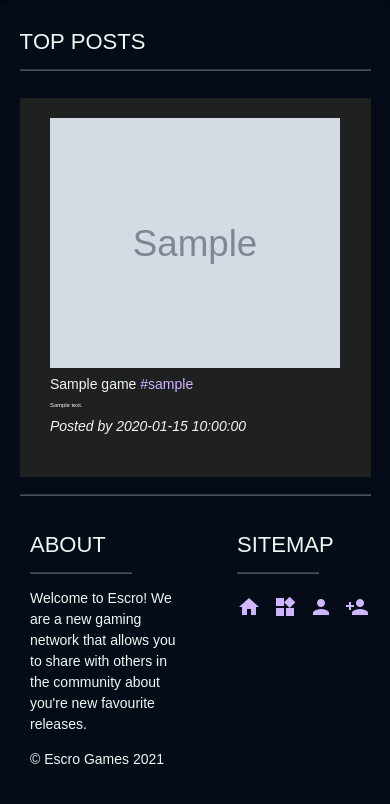
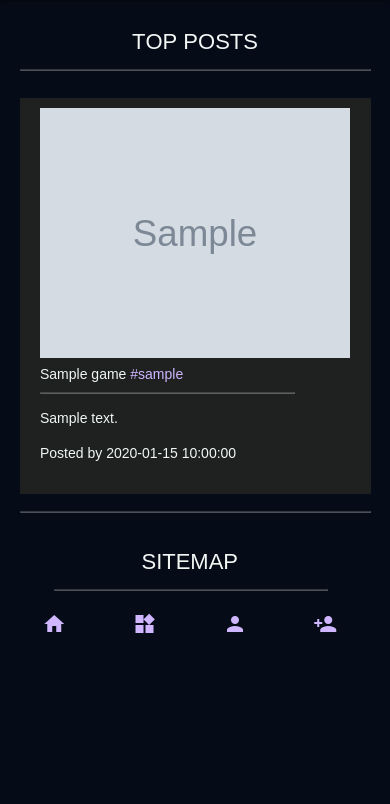
Before and after one commit to SleepyMan93/escro-games, a Flask app: page / in a window 390 px wide. Shown: the part 56-860 px from the top of the page. After the commit the page ends 689 px from the top, so only its background shows below. Run offline with Flask 2, Linux system fonts and the light colour scheme; grey boxes marked "Sample" are stand-in pictures; a database or web service that is not in the repository returns one stand-in record (values such as "Sample title"); some libraries are stand-ins or nearby versions.

Commit message:
90% complete, site is now fully responsive. Minor tweaks left

```diff
--- a/static/css/style.css
+++ b/static/css/style.css
@@ -194,10 +194,6 @@ hr {
 
 .genre-type {
   color: #cfb6ff;
-}
-
-.post-details {
-  font-size: 1.5vw;
 }
 
 /* search box */
@@ -655,6 +651,18 @@ main #genre_type {
 
 /* Media Queries */
 
+@media only screen and (min-width: 1200px) {
+  .post-details {
+    font-size: 1vw;
+    margin: 2.3rem 0px 2.3rem 0px;
+  }
+
+  .post-title {
+    font-size: 0.2vw
+  }
+
+}
+
 @media only screen and (min-width: 993px) {
   .container {
       width: 70%;
@@ -666,6 +674,70 @@ main #genre_type {
 
   .post-details {
     font-size: 1vw;
+    margin: 2.3rem 0px 2.3rem 0px;
+  }
+
+  .post-title {
+    font-size: 1.6vw
+  }
+
+  .row .col.l6 {
+    padding: 20px 10px 0px 10px;
+  }
+
+  #footer-links {
+    display: none;
+  }
+
+  .footer-underline {
+    margin-left: 10%;
+    width: 80%;
+}
+
+  h4 {
+    text-align: center;
+  }
+
+  .footer-message {
+    text-align: center;
+  }
+}
+
+@media only screen and (max-width: 993px) {
+  #footer-about {
+    display: none;
+  }
+
+  h4 {
+    text-align: center;
+  }
+
+  #footer-links {
+    padding-left: 0px
+  }
+
+  .site-links {
+    text-align: center;
+  }
+
+  .footer-underline {
+    margin-left: 10%;
+    width: 80%;
+}
+}
+
+@media only screen and (min-width: 600px) and (max-width: 992px) {
+  .post-details {
+    font-size: 1.6vw;
+    margin: 2.3rem 0px 2.3rem 0px;
+  }
+
+  .post-title {
+    font-size: 2.8vw
+  }
+
+  .post-owner {
+    font-size: 1.2vw
   }
 }
 
@@ -675,4 +747,15 @@ main #genre_type {
       height: auto;
       width: 300px;
   }
+
+  .game-credentials {
+    width: 70% !important;
+  }
+
 }
+
+@media only screen and (max-width: 600px) {
+  td, th {
+    padding: 10px;
+  }
+}
--- a/templates/base.html
+++ b/templates/base.html
@@ -87,36 +87,36 @@
     <footer class="container">
         <hr>
         <div class=" row" id="footer-text">
-            <div class="col s6 m6" id="footer-about">
+            <div class="col s12 m12 l12" id="footer-about">
                 <h4>About </h4>
                 <hr class="footer-underline" align="left">
-                <p>Welcome to Escro! We are a new gaming network that allows you to share with others in
+                <p class="footer-message">Welcome to Escro! We are a new gaming network that allows you to share with others in
                     the community about you're new favourite releases.</p>
-                <p>© Escro Games 2021</p>
+                <p class="footer-message">© Escro Games 2021</p>
             </div>
-            <div class="col s6 m6" id="footer-links">
+            <div class="col s12 m12 l12" id="footer-links">
                 <h4>Sitemap</h4>
                 <hr class="footer-underline" align="left">
                 <div class="row">
                     <!-- Checks if user is logged in / show different footer links if not -->
-                    <div class="col s3">
+                    <div class="col s3 site-links">
                         <p><a href="{{ url_for('show_games') }}"><i class="material-icons">home</i></a></p>
                     </div>
-                    <div class="col s3">
+                    <div class="col s3 site-links">
                         <p><a href="{{ url_for('library') }}"><i class="material-icons">widgets</i></a></p>
                     </div>
                     {% if session.user %}
-                    <div class="col s3">
+                    <div class="col s3 site-links">
                         <p><a href="{{ url_for('publish') }}"><i class="material-icons">mode_edit</i></a></p>
                     </div>
-                    <div class="col s3">
+                    <div class="col s3 site-links">
                         <p><a href="{{ url_for('logout') }}"><i class="material-icons">logout</i></a></p>
                     </div>
                     {% else %}
-                    <div class="col s3">
+                    <div class="col s3 site-links">
                         <p><a href="{{ url_for('login') }}"><i class="material-icons">person</i></a></p>
                     </div>
-                    <div class="col s3">
+                    <div class="col s3 site-links">
                         <p><a href="{{ url_for('register') }}"><i class="material-icons">person_add</i></a></p>
                     </div>
                     {% endif %}
--- a/templates/games.html
+++ b/templates/games.html
@@ -31,10 +31,11 @@
                                 <a href="#"><img class="home-game-pic" src="{{ game.image_link }}" alt="Profile Picture" class="circle"></a>
                             </div>
                             <div class="col s10 m4 l6">
-                                <span><strong>{{ game.game_title }}</strong></span>
+                                <span class="post-title"><strong>{{ game.game_title }}</strong></span>
                                 <span class="genre-type">#{{ game.genre_type|lower }}</span><br>
+                                <hr>
                                 <p class="post-details">{{ game.game_description }}</p>
-                                <span><em>Posted by {{ game.created_by }}</em></span>
+                                <span class="post-owner">Posted by {{ game.created_by }}</span>
                             </div>
                         </div>
                     </td>
```
